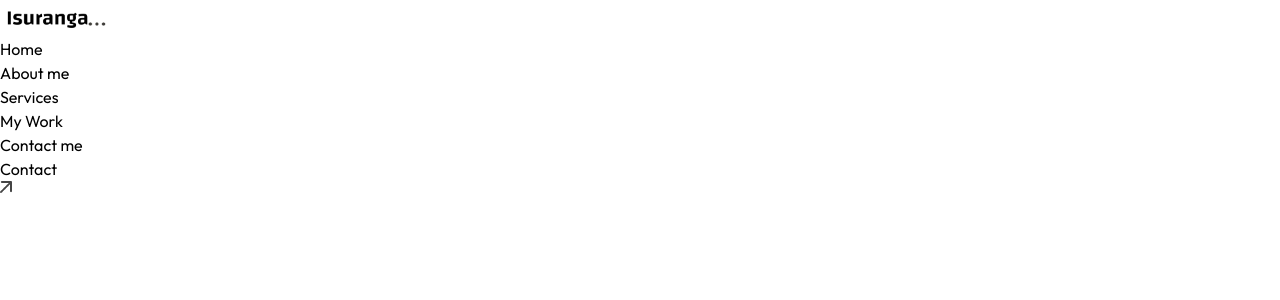
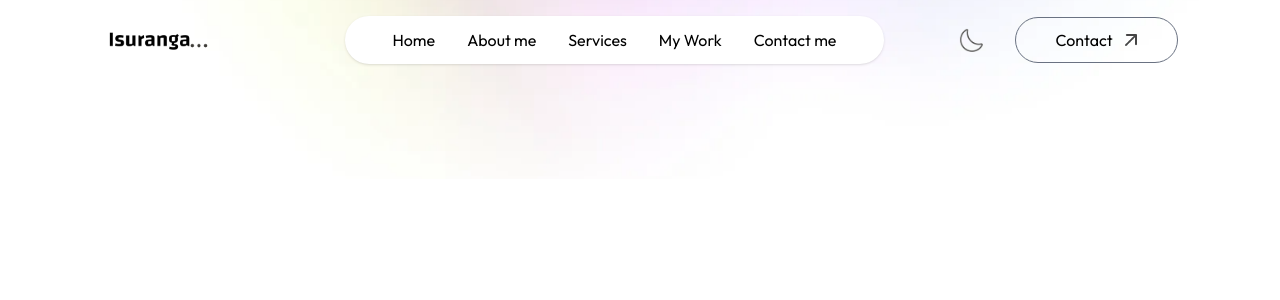
Before and after one commit to IsurangaVithanawasam/Portfolio, a Next.js app: page / in a window 1280 px wide. Shown: the top 300 px of the page. Built offline with nearby package versions, Linux system fonts and the light colour scheme; a web font is replaced by a local one.

Commit message:
added navbar component

```diff
--- a/app/components/Navbar.jsx
+++ b/app/components/Navbar.jsx
@@ -1,26 +1,71 @@
 import { assets } from '@/assets/assets'
 import Image from 'next/image'
-import React from 'react'
+import React, { useRef } from 'react'
 
 const Navbar = () => {
+
+  const sideMenuRef = useRef();
+
+  const openMenu = ()=> {
+    sideMenuRef.current.style.transform = 'translateX(-16rem)'
+  }
+
+  const closeMenu = ()=> {
+    sideMenuRef.current.style.transform = 'translateX(16rem)'
+  }
+
   return (
     <>
-      <nav>
-        <a href="">
+    <div className='fixed top-0 right-0 w-11/12 -z-10 translate-y-[-80%]'>
+      <Image src={assets.header_bg_color} alt='' className='w-full'/>
+    </div>
+      <nav className='w-full fixed px-5 lg:px-8 xl:px-[8%] py-4
+      flex items-center justify-between z-50'>
+        <a href="#top">
             <Image src={assets.logo} alt='' className='w-28
             cursor-pointer mr-14'/>
         </a>
-        <ul>
-          <li><a href="#top">Home</a></li>
-          <li><a href="#about">About me</a></li>
-          <li><a href="#services">Services</a></li>
-          <li><a href="#work">My Work</a></li>
-          <li><a href="#contact">Contact me </a></li>
+        <ul className='hidden md:flex items-center gap-6 lg:gap-8
+         rounded-full px-12 py-3 bg-white shadow-sm bg-opacity-50'>
+          <li><a className='font-Ovo' href="#top">Home</a></li>
+          <li><a className='font-Ovo' href="#about">About me</a></li>
+          <li><a className='font-Ovo' href="#services">Services</a></li>
+          <li><a className='font-Ovo' href="#work">My Work</a></li>
+          <li><a className='font-Ovo' href="#contact">Contact me </a></li>
         </ul>
 
-        <div>
-          <a href="#contact">Contact <Image src={assets.arrow_icon} alt='' className='w-3'/></a>
+        <div className='flex items-center gap-4'>
+
+          <button className='cursor-pointer'>
+            <Image src={assets.moon_icon} alt='' className='w-6'/>
+          </button>
+
+          <a href="#contact" className='hidden lg:flex items-center gap-3 px-10
+          py-2.5 border border-gray-500 rounded-full ml-4 font-Ovo'>Contact
+          <Image src={assets.arrow_icon} alt='' className='w-3'/></a>
+
+          <button className='cursor-pointer block md:hidden ml-3'>
+            <Image src={assets.menu_black} alt='' className='w-6' onClick={openMenu}/>
+          </button>
         </div>
+
+        {/* --mobile menu-- */}
+
+
+
+        <ul ref={sideMenuRef} className='flex md:hidden flex-col gap-4 py-20 px-10 fixed -right-64
+        top-0 bottom-0 h-screen w-64 z-50 bg-rose-50 transition duration-500'>
+
+           <div className='absolute right-6 top-6'>
+            <Image src={assets.close_black} alt='' className='w-5 cursor-pointer' onClick={closeMenu}/>
+          </div>
+
+          <li><a className='font-Ovo' onClick={closeMenu} href="#top">Home</a></li>
+          <li><a className='font-Ovo' onClick={closeMenu} href="#about">About me</a></li>
+          <li><a className='font-Ovo' onClick={closeMenu} href="#services">Services</a></li>
+          <li><a className='font-Ovo' onClick={closeMenu} href="#work">My Work</a></li>
+          <li><a className='font-Ovo' onClick={closeMenu} href="#contact">Contact me </a></li>
+        </ul>
       </nav>
     </>
   )
--- a/tailwind.config.js
+++ b/tailwind.config.js
@@ -1,3 +1,5 @@
+const { Outfit, Ovo } = require('next/font/google');
+
 /** @type {import('tailwindcss').Config} */
 module.exports = {
   content: [
@@ -6,7 +8,17 @@
     "./components/**/*.{js,ts,jsx,tsx}", // Components
   ],
   theme: {
-    extend: {},
+    extend: {
+      colors: {
+        lightHover: '#fcf4ff',
+        darkHover: '#2a004a',
+        darkTheme:'#11001F',
+      },
+      fontFamily: {
+        Outfit: ["Outfit", "sans-serif"],
+        Ovo: ["Ovo", "serif"]
+      }
+    },
   },
   plugins: [],
 }
```
